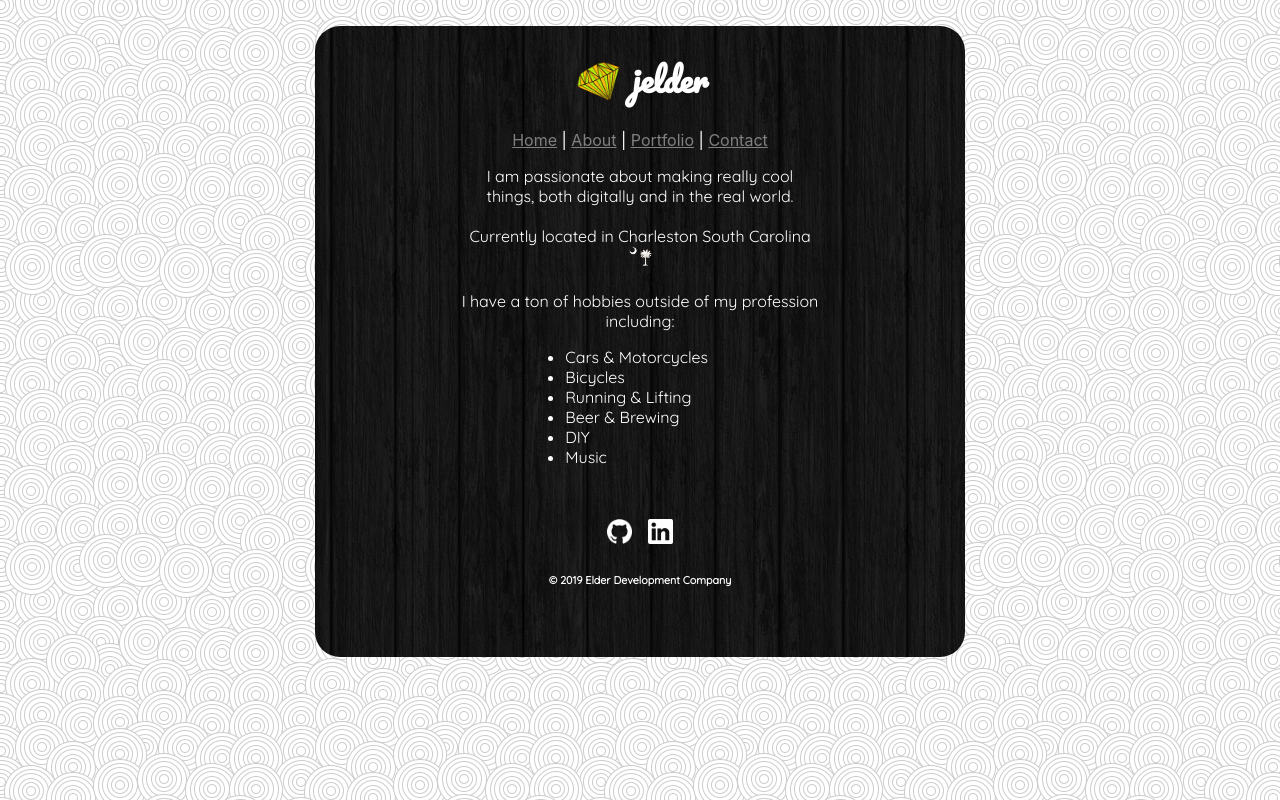
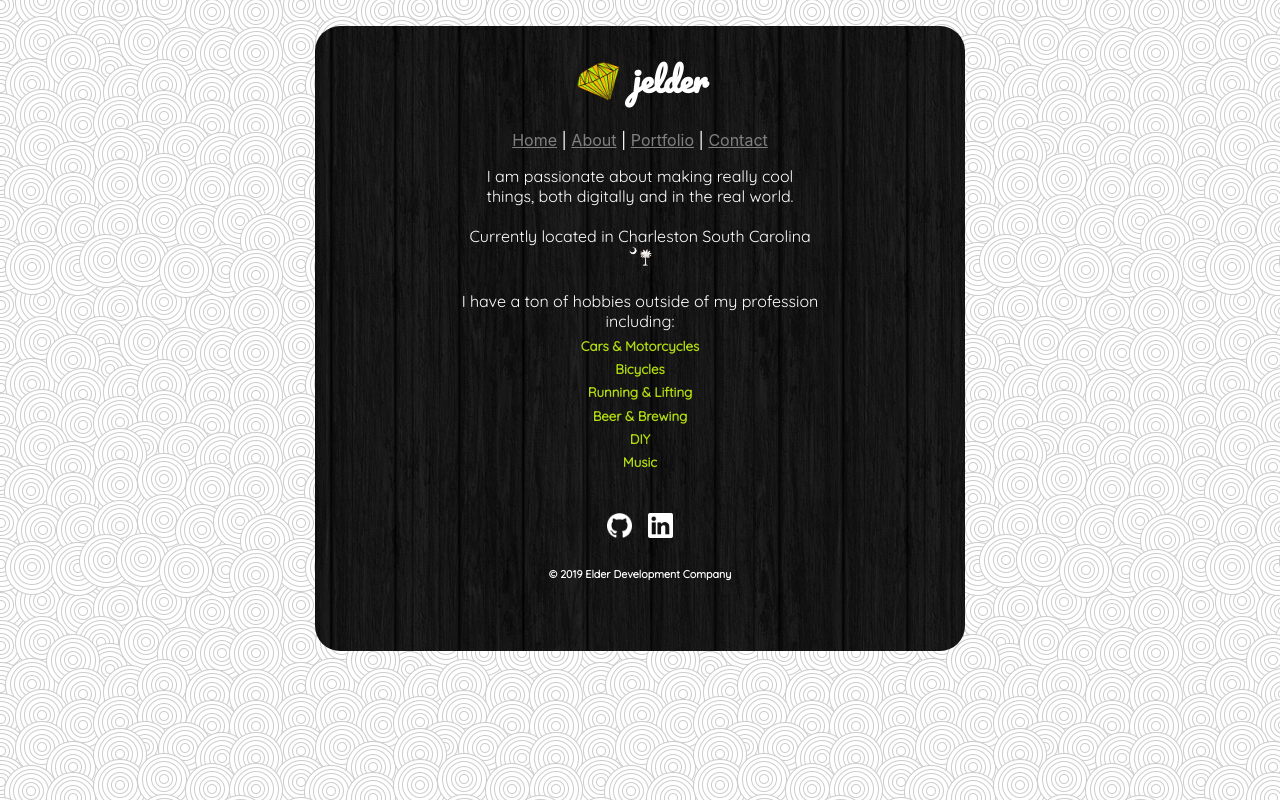
Before and after one commit to elderj/dev, a React app: page /#/about in a window 1280 px wide. Built offline with nearby package versions, Linux system fonts and the light colour scheme.

Commit message:
Correct centering jump, remove ul on about page

```diff
--- a/src/components/About.js
+++ b/src/components/About.js
@@ -21,14 +21,12 @@ const About = () => (
       <img className="linkLogoImage" alt="South Carolina" src={palmetto} />
       <br />
       <br />I have a ton of hobbies outside of my profession including:
-      <ul>
-        <li>Cars & Motorcycles</li>
-        <li>Bicycles</li>
-        <li>Running & Lifting</li>
-        <li>Beer & Brewing</li>
-        <li>DIY</li>
-        <li>Music</li>
-      </ul>
+      <h5>Cars & Motorcycles</h5>
+      <h5>Bicycles</h5>
+      <h5>Running & Lifting</h5>
+      <h5>Beer & Brewing</h5>
+      <h5>DIY</h5>
+      <h5>Music</h5>
       <br />
     </p>
 
--- a/src/styles/App.scss
+++ b/src/styles/App.scss
@@ -1,5 +1,8 @@
 .App {
   text-align: center;
+}
+html {
+  overflow-y: scroll;
 }
 
 .floating-content {
--- a/src/styles/font.css
+++ b/src/styles/font.css
@@ -11,9 +11,14 @@ h1 {
   color: #ffffff;
 }
 
+h3 {
+  margin: 0%;
+}
+
 h5 {
   margin: 2%;
   color: #b0dc0f;
+  padding: 0;
 }
 
 h6 {
```
